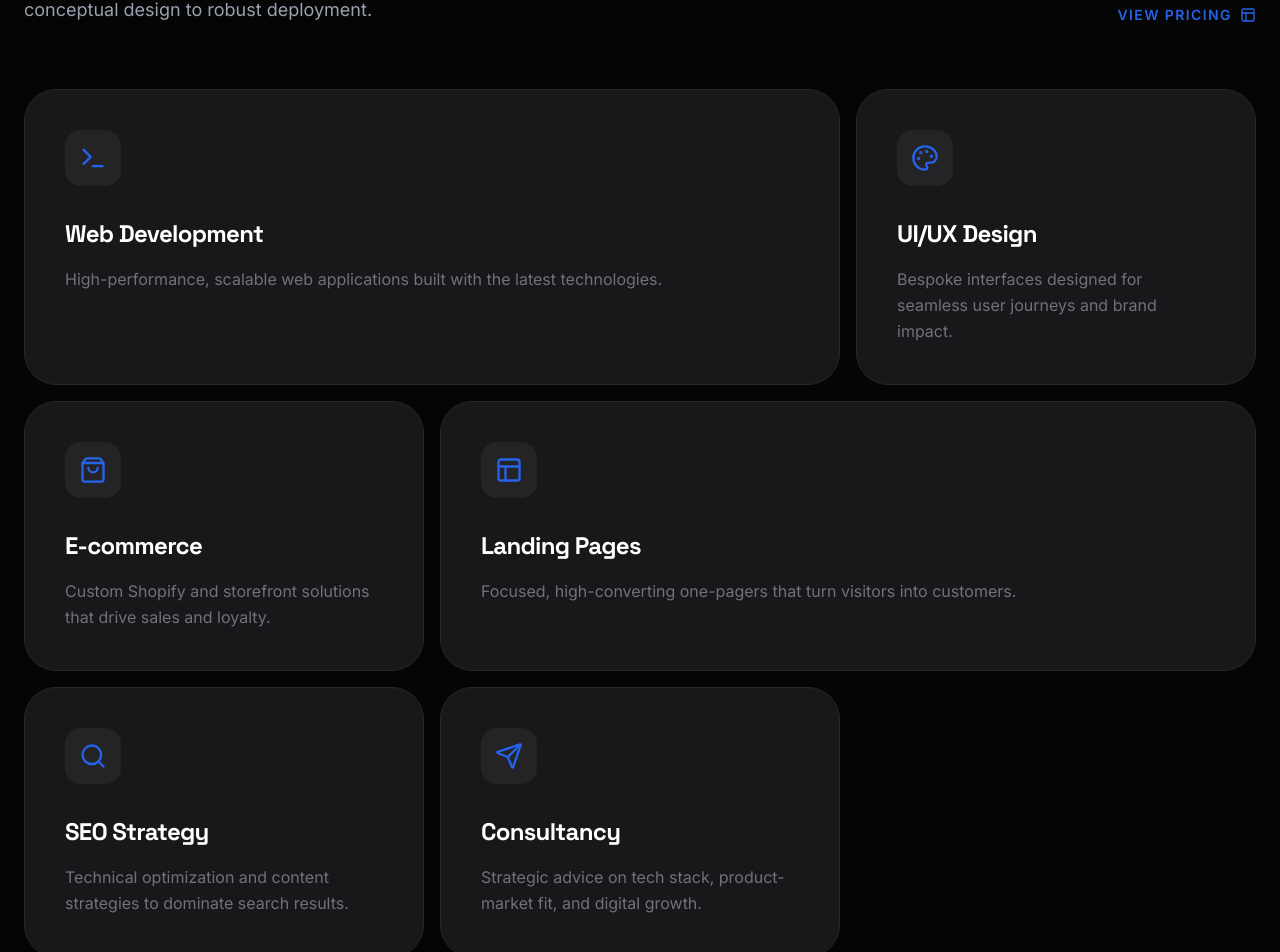
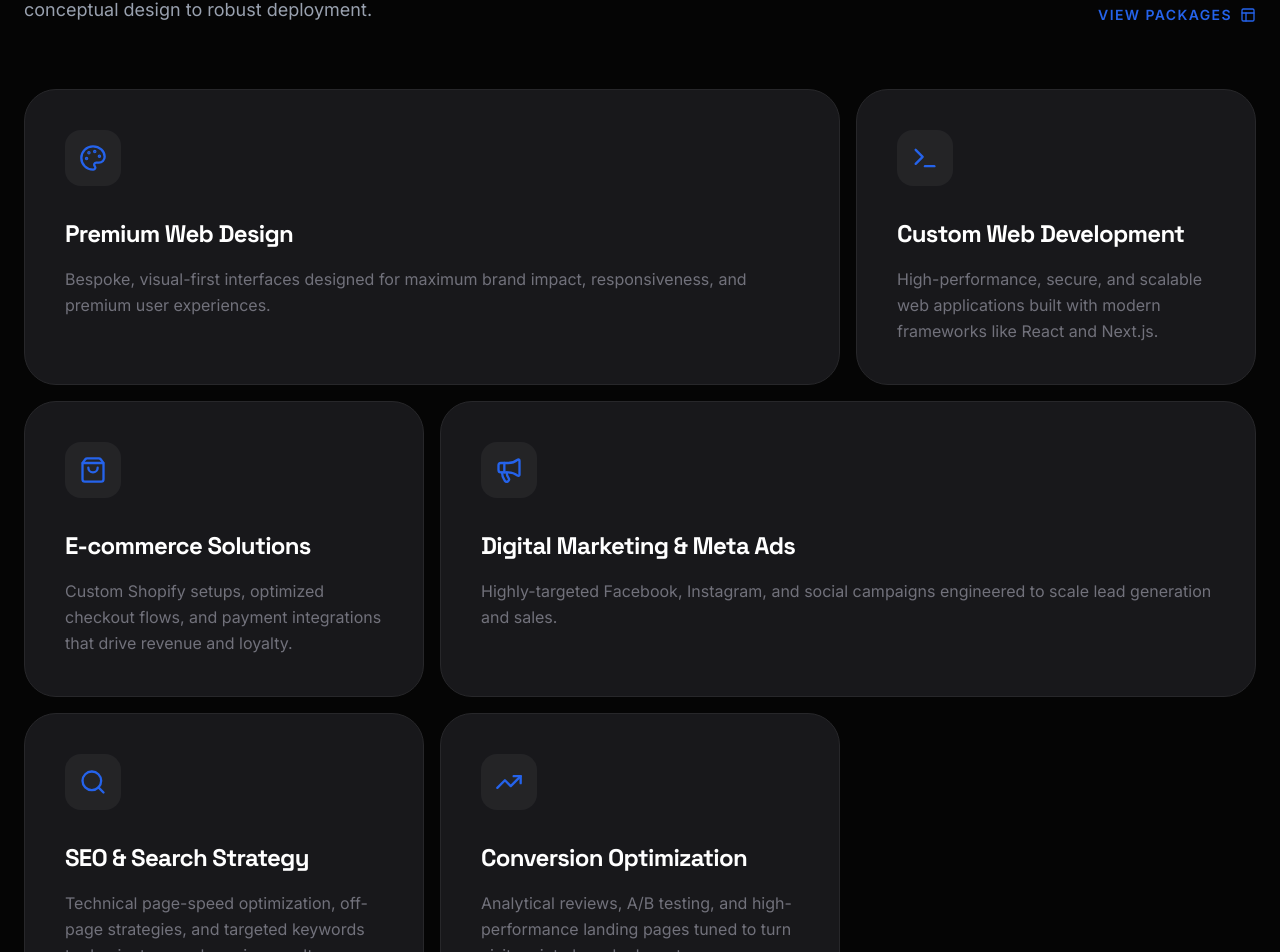
Before and after one commit to muaazx/Web-Development-Agency, a React (Vite) app: page / in a window 1280 px wide. Shown: the part 1013-1965 px from the top of the page. Built offline with nearby package versions, Linux system fonts and the light colour scheme.

Commit message:
Update website

```diff
--- a/src/components/Contact.tsx
+++ b/src/components/Contact.tsx
@@ -10,7 +10,7 @@ export default function Contact() {
   const [form, setForm] = useState({
     name: '',
     email: '',
-    subject: 'Web Development',
+    subject: 'Premium Web Design',
     message: '',
   });
 
@@ -39,7 +39,7 @@ export default function Contact() {
       }
 
       setFormState('success');
-      setForm({ name: '', email: '', subject: 'Web Development', message: '' });
+      setForm({ name: '', email: '', subject: 'Premium Web Design', message: '' });
     } catch (err: unknown) {
       setErrorMsg(err instanceof Error ? err.message : 'Failed to send message.');
       setFormState('error');
@@ -163,11 +163,10 @@ export default function Contact() {
                       onChange={handleChange}
                       className="w-full bg-white border border-white/10 rounded-2xl p-5 text-black focus:border-brand outline-none transition-colors appearance-none font-medium"
                     >
-                      <option>Web Development</option>
-                      <option>UI/UX Design</option>
-                      <option>Redesign Website</option>
-                      <option>Bugs Fix &amp; Maintenance</option>
+                      <option>Premium Web Design</option>
+                      <option>Custom Web Development</option>
                       <option>E-commerce Solution</option>
+                      <option>Digital Marketing &amp; Meta Ads</option>
                       <option>SEO Optimization</option>
                       <option>Other</option>
                     </select>
--- a/src/components/Footer.tsx
+++ b/src/components/Footer.tsx
@@ -33,10 +33,10 @@ export default function Footer() {
             <div>
               <h4 className="text-sm font-bold uppercase tracking-widest mb-6">Services</h4>
               <ul className="space-y-4">
-                <li><a href="#" className="text-gray-500 hover:text-white transition-colors">Web Development</a></li>
-                <li><a href="#" className="text-gray-500 hover:text-white transition-colors">UI/UX Design</a></li>
-                <li><a href="#" className="text-gray-500 hover:text-white transition-colors">Shopify Support</a></li>
-                <li><a href="#" className="text-gray-500 hover:text-white transition-colors">SEO Optimization</a></li>
+                <li><a href="#services" className="text-gray-500 hover:text-white transition-colors">Premium Web Design</a></li>
+                <li><a href="#services" className="text-gray-500 hover:text-white transition-colors">Custom Web Development</a></li>
+                <li><a href="#services" className="text-gray-500 hover:text-white transition-colors">Digital Marketing &amp; Meta Ads</a></li>
+                <li><a href="#services" className="text-gray-500 hover:text-white transition-colors">SEO &amp; Search Strategy</a></li>
               </ul>
             </div>
           </div>
--- a/src/components/Navbar.tsx
+++ b/src/components/Navbar.tsx
@@ -7,7 +7,7 @@ export default function Navbar() {
 
   const navLinks = [
     { name: 'Services', href: '#services' },
-    { name: 'Pricing', href: '#pricing' },
+    { name: 'Packages', href: '#packages' },
     { name: 'Portfolio', href: '#portfolio' },
     { name: 'About', href: '#about' },
     { name: 'Contact', href: '#contact' },
--- a/src/components/Pricing.tsx
+++ b/src/components/Pricing.tsx
@@ -1,13 +1,9 @@
-import { useState } from 'react';
-import { motion, AnimatePresence } from 'motion/react';
+import { motion } from 'motion/react';
 import { Check, Shield, Star, Crown, MessageCircle } from 'lucide-react';
-
-const USD_RATE = 278; // 1 USD = 278 PKR
 
 const plans = [
   {
     name: 'Recommended Website Package',
-    pricePKR: 18500,
     icon: Star,
     description: 'Perfect for startups, personal brands, and small businesses looking for a modern and professional online presence.',
     features: [
@@ -27,7 +23,6 @@ const plans = [
   },
   {
     name: 'Professional Business Package',
-    pricePKR: 25000,
     icon: Shield,
     description: 'Best for growing businesses and agencies needing a premium online presence.',
     features: [
@@ -48,7 +43,6 @@ const plans = [
   },
   {
     name: 'Premium Elite Package',
-    pricePKR: 35550,
     icon: Crown,
     description: 'For brands that want a luxury, high-converting, professional website.',
     features: [
@@ -71,65 +65,26 @@ const plans = [
   },
 ];
 
-function formatPKR(amount: number) {
-  return amount.toLocaleString('en-PK');
-}
-
-function formatUSD(pkr: number) {
-  return (pkr / USD_RATE).toFixed(0);
-}
-
 export default function Pricing() {
-  const [currency, setCurrency] = useState<'PKR' | 'USD'>('PKR');
-
   return (
-    <section id="pricing" className="py-24 bg-black">
+    <section id="packages" className="py-24 bg-black">
       <div className="max-w-7xl mx-auto px-6">
         {/* Heading */}
-        <div className="text-center mb-10">
+        <div className="text-center mb-16">
           <motion.h2
             initial={{ opacity: 0, y: 20 }}
             whileInView={{ opacity: 1, y: 0 }}
             viewport={{ once: true }}
             className="text-4xl lg:text-5xl font-bold mb-6"
           >
-            Choose Your <span className="text-brand">Package</span>
+            Our Service <span className="text-brand">Packages</span>
           </motion.h2>
           <p className="text-gray-400 text-lg max-w-2xl mx-auto">
-            Transparent pricing for world-class digital solutions. Choose the plan that fits your vision.
+            Select the package that fits your goals, and request a tailored quote for your business growth.
           </p>
         </div>
 
-        {/* Currency Toggle */}
-        <motion.div
-          initial={{ opacity: 0, y: 12 }}
-          whileInView={{ opacity: 1, y: 0 }}
-          viewport={{ once: true }}
-          className="flex items-center justify-center mb-12"
-        >
-          <div className="relative flex items-center bg-zinc-900 border border-white/10 rounded-full p-1 gap-1">
-            {(['PKR', 'USD'] as const).map((c) => (
-              <button
-                key={c}
-                onClick={() => setCurrency(c)}
-                className="relative z-10 px-6 py-2 rounded-full text-sm font-bold transition-colors duration-200 focus:outline-none"
-                style={{ color: currency === c ? '#fff' : '#71717a' }}
-              >
-                {currency === c && (
-                  <motion.span
-                    layoutId="currency-pill"
-                    className="absolute inset-0 rounded-full bg-brand"
-                    style={{ zIndex: -1 }}
-                    transition={{ type: 'spring', stiffness: 400, damping: 30 }}
-                  />
-                )}
-                {c === 'PKR' ? '🇵🇰 PKR' : '🇺🇸 USD'}
-              </button>
-            ))}
-          </div>
-        </motion.div>
-
-        {/* Pricing Cards */}
+        {/* Packages Cards */}
         <div className="grid grid-cols-1 lg:grid-cols-3 gap-8">
           {plans.map((plan, i) => (
             <motion.div
@@ -164,42 +119,11 @@ export default function Pricing() {
                 <h3 className="text-xl font-bold mb-2">{plan.name}</h3>
                 <p className="text-zinc-500 text-sm leading-relaxed mb-6">{plan.description}</p>
 
-                {/* Animated Price */}
-                <div className="flex items-baseline space-x-2 min-h-[48px]">
-                  <AnimatePresence mode="wait">
-                    {currency === 'PKR' ? (
-                      <motion.div
-                        key="pkr"
-                        initial={{ opacity: 0, y: 8 }}
-                        animate={{ opacity: 1, y: 0 }}
-                        exit={{ opacity: 0, y: -8 }}
-                        transition={{ duration: 0.2 }}
-                        className="flex items-baseline space-x-2"
-                      >
-                        <span className="text-4xl font-black">Rs. {formatPKR(plan.pricePKR)}</span>
-                      </motion.div>
-                    ) : (
-                      <motion.div
-                        key="usd"
-                        initial={{ opacity: 0, y: 8 }}
-                        animate={{ opacity: 1, y: 0 }}
-                        exit={{ opacity: 0, y: -8 }}
-                        transition={{ duration: 0.2 }}
-                        className="flex items-baseline space-x-2"
-                      >
-                        <span className="text-4xl font-black">${formatUSD(plan.pricePKR)}</span>
-                        <span className="text-zinc-500 text-sm font-medium">USD</span>
-                      </motion.div>
-                    )}
-                  </AnimatePresence>
+                {/* Custom Quote Notice */}
+                <div className="border-t border-white/5 pt-4">
+                  <span className="text-xs uppercase tracking-widest text-brand font-bold">Custom Pricing</span>
+                  <p className="text-zinc-400 text-sm mt-1">Get a tailored quote based on your requirements</p>
                 </div>
-
-                {/* Equivalent in other currency */}
-                <p className="text-zinc-600 text-xs mt-1">
-                  {currency === 'PKR'
-                    ? `≈ $${formatUSD(plan.pricePKR)} USD`
-                    : `≈ Rs. ${formatPKR(plan.pricePKR)} PKR`}
-                </p>
               </div>
 
               <div className="flex-grow space-y-4 mb-10">
@@ -214,12 +138,14 @@ export default function Pricing() {
               </div>
 
               <a
-                href="https://wa.me/923197765190"
+                href={`https://wa.me/923197765190?text=${encodeURIComponent(
+                  `Hi NovaWeb, I would like to request a quote for the "${plan.name}".`
+                )}`}
                 target="_blank"
                 rel="noopener noreferrer"
                 className="w-full py-4 rounded-2xl font-bold flex items-center justify-center space-x-2 transition-all bg-brand text-white hover:bg-brand-light shadow-lg shadow-brand/20"
               >
-                <span>Get Started</span>
+                <span>Get a Quote</span>
                 <MessageCircle size={18} />
               </a>
             </motion.div>
--- a/src/components/Services.tsx
+++ b/src/components/Services.tsx
@@ -1,42 +1,42 @@
 import { motion } from 'motion/react';
-import { Layout, Palette, ShoppingBag, Send, Search, Terminal } from 'lucide-react';
+import { Layout, Palette, ShoppingBag, Search, Terminal, Megaphone, TrendingUp } from 'lucide-react';
 
 const services = [
   {
-    title: 'Web Development',
-    description: 'High-performance, scalable web applications built with the latest technologies.',
+    title: 'Premium Web Design',
+    description: 'Bespoke, visual-first interfaces designed for maximum brand impact, responsiveness, and premium user experiences.',
+    icon: Palette,
+    color: 'text-purple-500'
+  },
+  {
+    title: 'Custom Web Development',
+    description: 'High-performance, secure, and scalable web applications built with modern frameworks like React and Next.js.',
     icon: Terminal,
     color: 'text-blue-500'
   },
   {
-    title: 'UI/UX Design',
-    description: 'Bespoke interfaces designed for seamless user journeys and brand impact.',
-    icon: Palette,
-    color: 'text-purple-500'
-  },
-  {
-    title: 'E-commerce',
-    description: 'Custom Shopify and storefront solutions that drive sales and loyalty.',
+    title: 'E-commerce Solutions',
+    description: 'Custom Shopify setups, optimized checkout flows, and payment integrations that drive revenue and loyalty.',
     icon: ShoppingBag,
     color: 'text-pink-500'
   },
   {
-    title: 'Landing Pages',
-    description: 'Focused, high-converting one-pagers that turn visitors into customers.',
-    icon: Layout,
-    color: 'text-emerald-500'
+    title: 'Digital Marketing & Meta Ads',
+    description: 'Highly-targeted Facebook, Instagram, and social campaigns engineered to scale lead generation and sales.',
+    icon: Megaphone,
+    color: 'text-rose-500'
   },
   {
-    title: 'SEO Strategy',
-    description: 'Technical optimization and content strategies to dominate search results.',
+    title: 'SEO & Search Strategy',
+    description: 'Technical page-speed optimization, off-page strategies, and targeted keywords to dominate search engine results.',
     icon: Search,
     color: 'text-amber-500'
   },
   {
-    title: 'Consultancy',
-    description: 'Strategic advice on tech stack, product-market fit, and digital growth.',
-    icon: Send,
-    color: 'text-indigo-500'
+    title: 'Conversion Optimization',
+    description: 'Analytical reviews, A/B testing, and high-performance landing pages tuned to turn visitors into brand advocates.',
+    icon: TrendingUp,
+    color: 'text-emerald-500'
   }
 ];
 
@@ -58,8 +58,8 @@ export default function Services() {
               We provide a full suite of digital solutions tailored to your business goals. From conceptual design to robust deployment.
             </p>
           </div>
-          <a href="#pricing" className="text-sm font-bold uppercase tracking-widest text-brand hover:text-brand-light transition-colors flex items-center">
-            View Pricing <Layout className="ml-2" size={16} />
+          <a href="#packages" className="text-sm font-bold uppercase tracking-widest text-brand hover:text-brand-light transition-colors flex items-center">
+            View Packages <Layout className="ml-2" size={16} />
           </a>
         </div>
 
```
